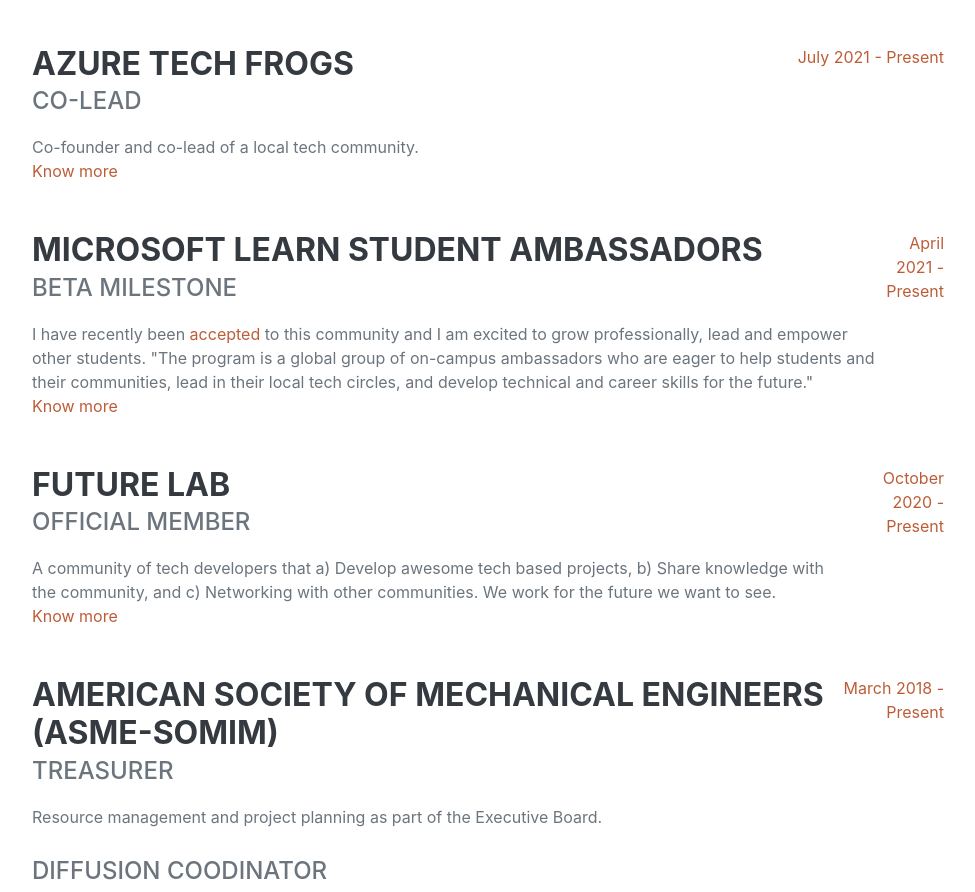
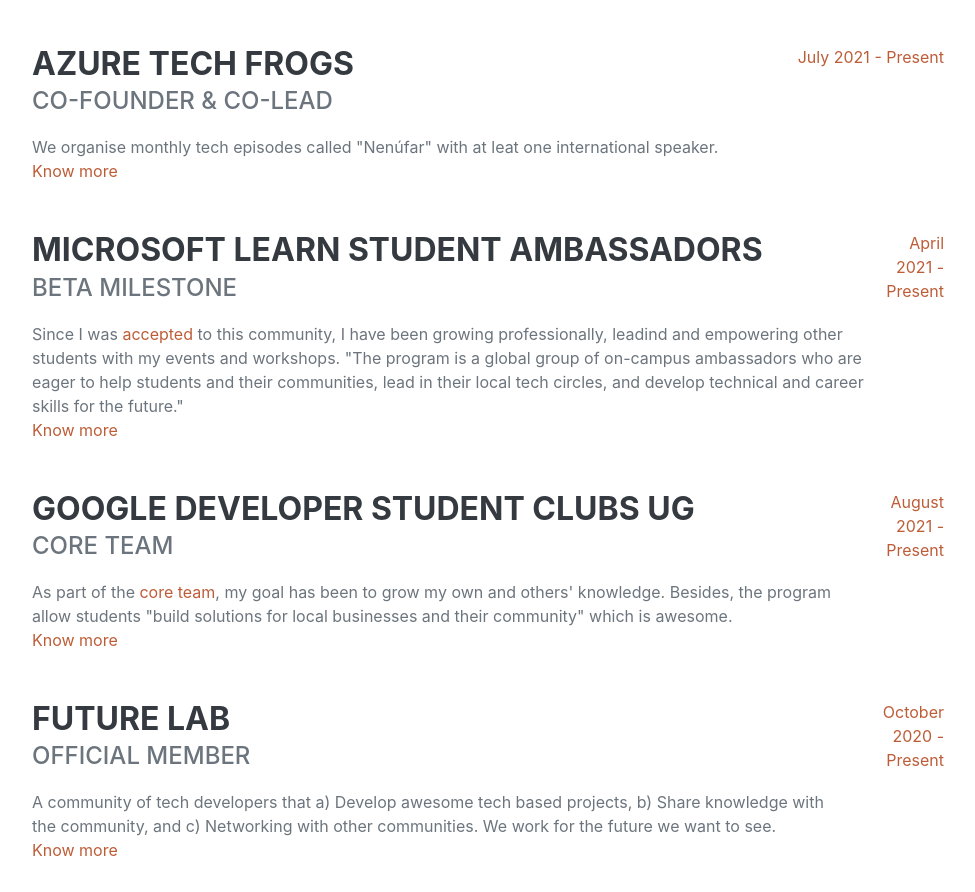
Before and after one commit to OscarSantosMu/OscarSantosMu.github.io, a plain HTML site: page CV/index.html in a window 1280 px wide. Shown: the part 10801-11693 px from the top of the page, without its empty margins (288-1263 px from the left). Drawn offline with nearby package versions, Linux system fonts and the light colour scheme; a script that the page names is missing; a web font is replaced by a local one.

Commit message:
add gdsc to community, changes on mlsa and atfrogs description, fix some links of community to a _blank page

```diff
--- a/CV/index.html
+++ b/CV/index.html
@@ -475,7 +475,7 @@
             <p>The aim of this program is to improve soft skills from both universities, University of Guanajuato and Texas A&amp;M University. Includes technical visits to enterprises as well as some lectures and lab visits.
 </p>
 
-            <p><a href="https://today.tamu.edu/2017/10/24/mexico-leadership-exchange-creates-cross-cultural-learning-opportunities-in-engineering/">Reference link.</a></p>
+            <p><a href="https://today.tamu.edu/2017/10/24/mexico-leadership-exchange-creates-cross-cultural-learning-opportunities-in-engineering/"  target="_blank">Reference link.</a></p>
 
           </div>
           <div class="resume-date text-md-right">
@@ -498,10 +498,10 @@
         <div class="resume-item d-flex flex-column flex-md-row justify-content-between mb-5">
           <div class="resume-content">
             <h3 class="mb-0">Azure Tech Frogs</h3>
-            <div class="subheading mb-3">Co-Lead</div>
-            <div>Co-founder and co-lead of a local tech community.</div>
+            <div class="subheading mb-3">Co-Founder & Co-Lead</div>
+            <div>We organise monthly tech episodes called "Nenúfar" with at leat one international speaker.</div>
 
-          <a href="https://linktr.ee/azuretechfrogs">Know more</a>
+          <a href="https://linktr.ee/azuretechfrogs" target="_blank">Know more</a>
           </div>
           <div class="resume-date text-md-right">
             <span class="text-primary">July 2021 - Present</span>
@@ -512,9 +512,9 @@
           <div class="resume-content">
             <h3 class="mb-0">Microsoft Learn Student Ambassadors</h3>
             <div class="subheading mb-3">Beta Milestone</div>
-            <div>I have recently been <a href="https://studentambassadors.microsoft.com/en-US/profile/118941">accepted</a> to this community and I am excited to grow professionally, lead and empower other students. "The program is a global group of on-campus ambassadors who are eager to help students and their communities, lead in their local tech circles, and develop technical and career skills for the future."</div>
+            <div>Since I was <a href="https://studentambassadors.microsoft.com/en-US/profile/118941" target="_blank">accepted</a> to this community, I have been growing professionally, leadind and empowering other students with my events and workshops. "The program is a global group of on-campus ambassadors who are eager to help students and their communities, lead in their local tech circles, and develop technical and career skills for the future."</div>
 
-            <a href="https://studentambassadors.microsoft.com/">Know more</a>
+            <a href="https://studentambassadors.microsoft.com/" target="_blank">Know more</a>
 
           </div>
           <div class="resume-date text-md-right">
@@ -524,11 +524,25 @@
 
         <div class="resume-item d-flex flex-column flex-md-row justify-content-between mb-5">
           <div class="resume-content">
+            <h3 class="mb-0">Google Developer Student Clubs UG</h3>
+            <div class="subheading mb-3">Core Team</div>
+            <div>As part of the <a href="https://gdsc.community.dev/u/mp2wuc/#/about" target="_blank">core team</a>, my goal has been to grow my own and others' knowledge. Besides, the program allow students "build solutions for local businesses and their community" which is awesome.</div>
+
+            <a href="https://gdsc.community.dev/" target="_blank">Know more</a>
+
+          </div>
+          <div class="resume-date text-md-right">
+            <span class="text-primary">August 2021 - Present</span>
+          </div>
+        </div>
+
+        <div class="resume-item d-flex flex-column flex-md-row justify-content-between mb-5">
+          <div class="resume-content">
             <h3 class="mb-0">Future Lab</h3>
             <div class="subheading mb-3">Official Member</div>
             <div>A community of tech developers that a) Develop awesome tech based projects, b) Share knowledge with the community, and c) Networking with other communities. We work for the future we want to see.</div>
 
-            <a href="https://futurelab.mx">Know more</a>
+            <a href="https://futurelab.mx" target="_blank">Know more</a>
 
           </div>
           <div class="resume-date text-md-right">
@@ -546,7 +560,7 @@
             <div class="subheading mb-3">Official Member</div>
             <div>Co-organizer of many events such as Crazy Cars 2018 &amp; 2019, ASME Engineering Week 2018 &amp; 2019, courses and student programs.</div><br>
 
-            <a href="https://www.facebook.com/asmeug/">Know more</a>
+            <a href="https://www.facebook.com/asmeug/" target="_blank">Know more</a>
 
           </div>
           <div class="resume-date text-md-right">
@@ -562,7 +576,7 @@
             <div class="subheading mb-3">President of GAIA DICIS</div>
             <div>Elected by the university students as president of the Society, encouraging students to develop profesional skills with courses, weeks of conferences with speakers from all over Mexico, conversational language clubs as well as to develop soft skills with sport tournaments, cultural events and we helped our environment with reforestation campaigns. Besides, we were the voice of the students and we help students at risk of dropping out of college for any situation. </div>
 
-            <a href="https://www.facebook.com/gammees.dicis/?ref=py_c">Know more</a>
+            <a href="https://www.facebook.com/gammees.dicis/?ref=py_c" target="_blank">Know more</a>
 
           </div>
           <div class="resume-date text-md-right">
@@ -576,7 +590,7 @@
             <div class="subheading mb-3">Official Member</div>
             <div>The goal of the Club was to learn from each other and learn to design competing robots, electronics and programming. Furthermore, we had programs to collect electronic waste, to collect what was still useful and to make a good waste management for an organization to take over.</div>
 
-            <a href="https://www.facebook.com/Club-de-Rob%C3%B3tica-UGTO-1642473699397917">Know more</a>
+            <a href="https://www.facebook.com/Club-de-Rob%C3%B3tica-UGTO-1642473699397917" target="_blank">Know more</a>
 
           </div>
           <div class="resume-date text-md-right">
@@ -654,6 +668,10 @@
                   <li>
                     <span class="fa-li"><i class="fab fa-microsoft text-secondary"></i></span>
                     AZ-900: Microsoft Azure Fundamentals - Certified by <a href="https://docs.microsoft.com/en-us/learn/certifications/exams/az-900" target="_blank">Microsoft</a>
+                  </li>
+                  <li>
+                    <span class="fa-li"><i class="fas fa-video text-success"></i></span>
+                    Getting Started with DeepStream for Video Analytics on Jetson Nano - Certified by <a href="https://courses.nvidia.com/certificates/8f25dd7e38b24eb987d0f5a87e760cbf" target="_blank">NVIDIA</a>
                   </li>
                   <li>
                     <span class="fa-li"><i class="fab fa-microsoft text-secondary"></i></span>
```
